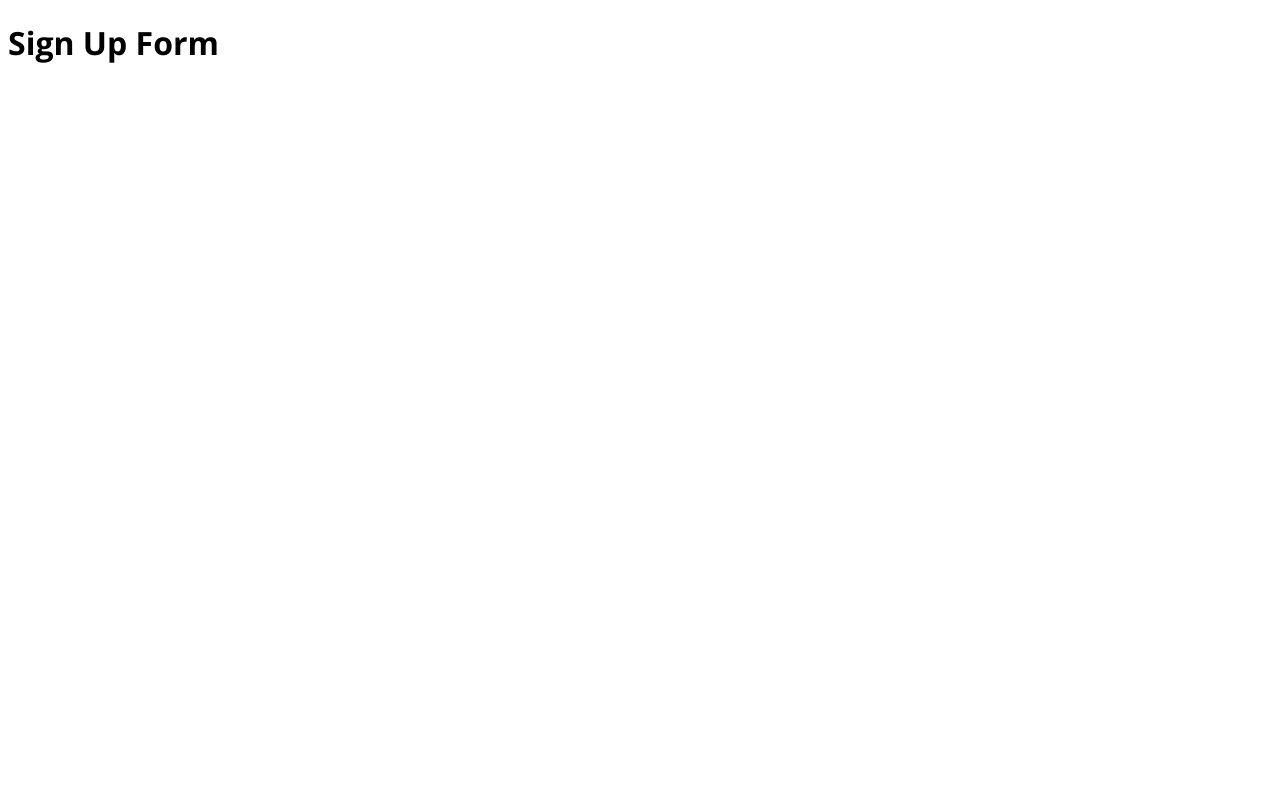
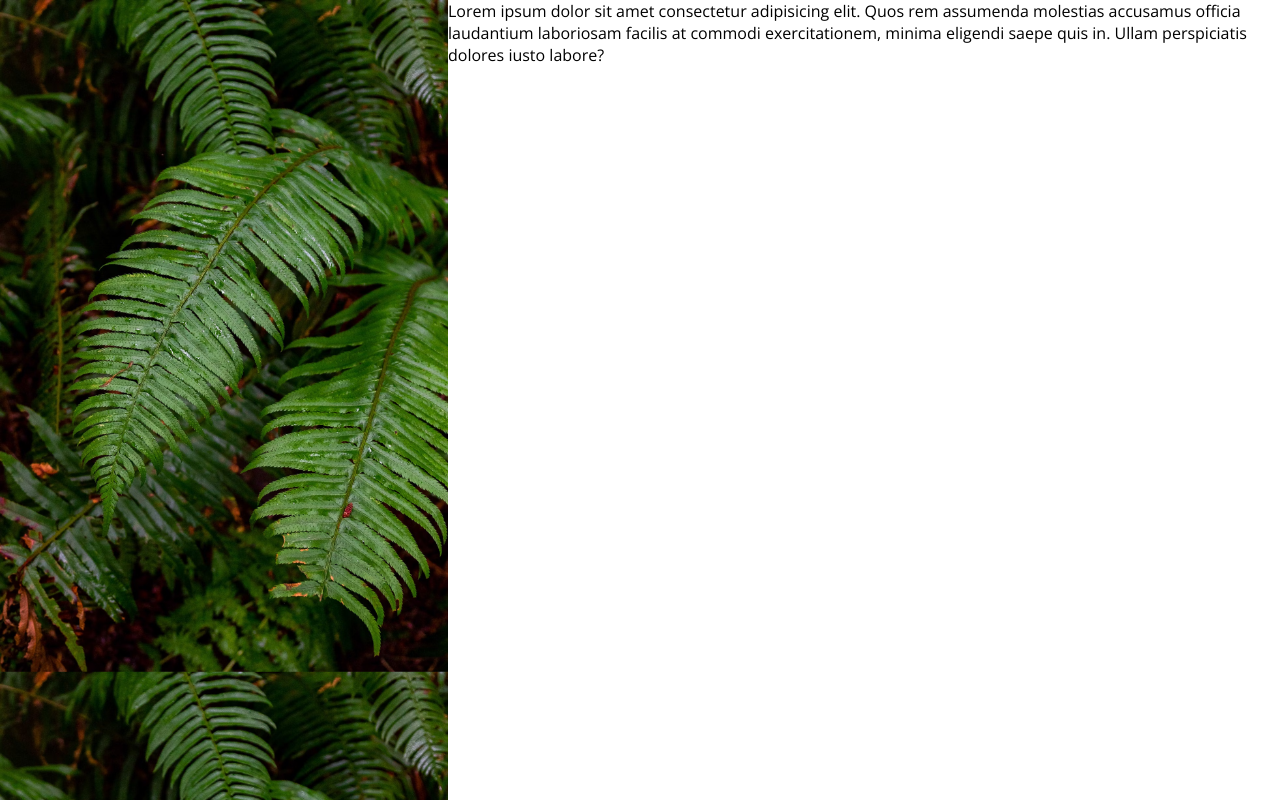
Before and after one commit to AhmedAlaa27/odin-sign-up-form, a plain HTML site: page index.html in a window 1280 px wide. Drawn offline with nearby package versions, Linux system fonts and the light colour scheme.

Commit message:
Divide template sections

```diff
--- a/index.html
+++ b/index.html
@@ -7,6 +7,13 @@
     <link rel="stylesheet" href="style.css">
 </head>
 <body>
-    <h1>Sign Up Form</h1>
+    <div class="container">
+        <div class="logo"></div>
+        <div class="content">
+            Lorem ipsum dolor sit amet consectetur adipisicing elit.
+            Quos rem assumenda molestias accusamus officia laudantium laboriosam facilis at commodi exercitationem,
+            minima eligendi saepe quis in. Ullam perspiciatis dolores iusto labore?
+        </div>
+    </div>
 </body>
 </html>
--- a/style.css
+++ b/style.css
@@ -3,3 +3,31 @@
 * {
     font-family: "Open Sans";
 }
+
+:root {
+    --color-tone: #596D48;
+    --input-border: #E5E7EB;
+}
+
+body {
+    margin: 0;
+    padding: 0;
+}
+
+.container {
+    margin: 0;
+    padding: 0;
+    display: flex;
+    width: 100%;
+    height: 100vh;
+}
+
+.logo {
+    width: 35%;
+    background-image: url(./imgs/bg.avif);
+    background-size: 100%;
+}
+
+.content {
+    width: 65%;
+}
```
